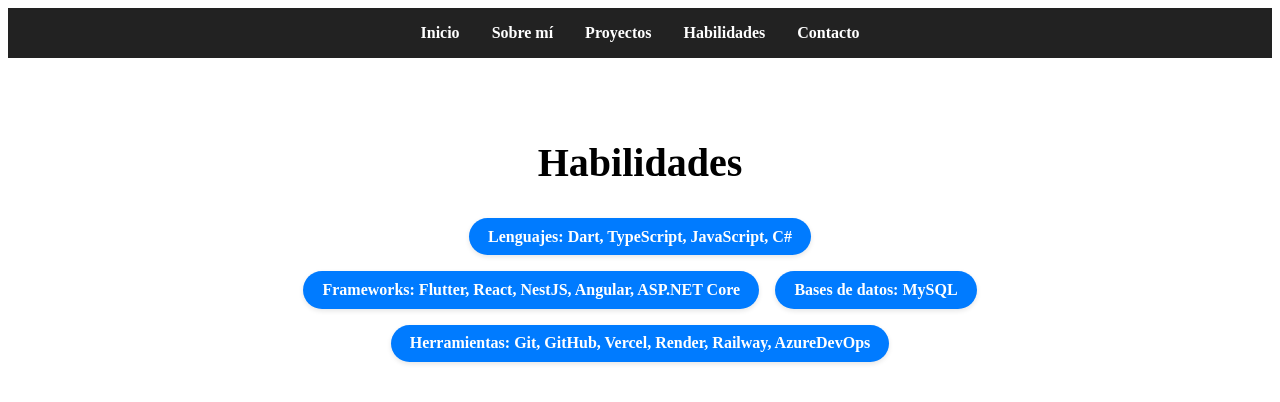
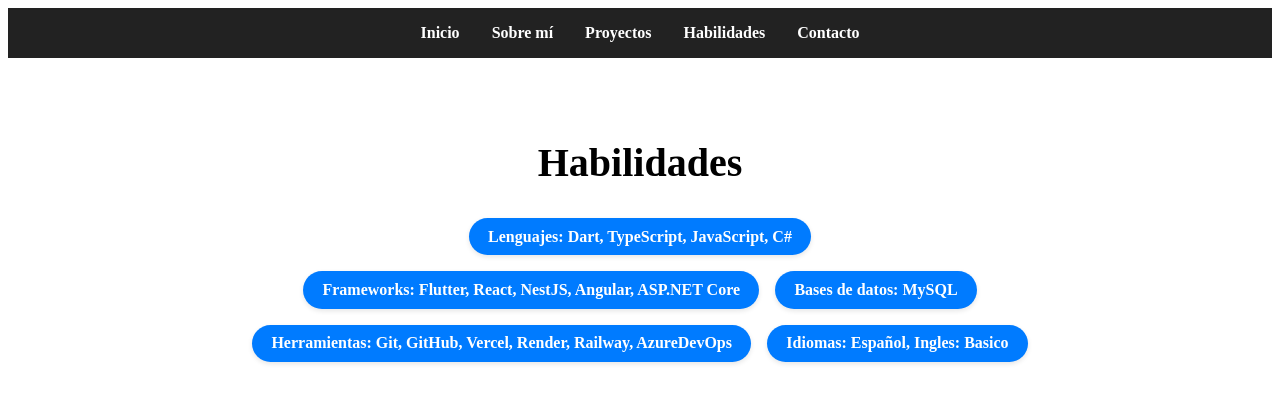
Before and after one commit to arielcamposchavarria/cv-angular, an Angular app: page /skills in a window 1280 px wide. Shown: the top 402 px of the page. Built offline with nearby package versions, Linux system fonts and the light colour scheme.

Commit message:
languaje

```diff
--- a/src/app/components/skills/skills.component.ts
+++ b/src/app/components/skills/skills.component.ts
@@ -13,7 +13,9 @@ export class SkillsComponent {
     'Lenguajes: Dart, TypeScript, JavaScript, C#',
   'Frameworks: Flutter, React, NestJS, Angular, ASP.NET Core',
   'Bases de datos: MySQL',
-  'Herramientas: Git, GitHub, Vercel, Render, Railway, AzureDevOps'
+  'Herramientas: Git, GitHub, Vercel, Render, Railway, AzureDevOps',
+  'Idiomas: Español, Ingles: Basico'
+
 
   ];
 }
```
